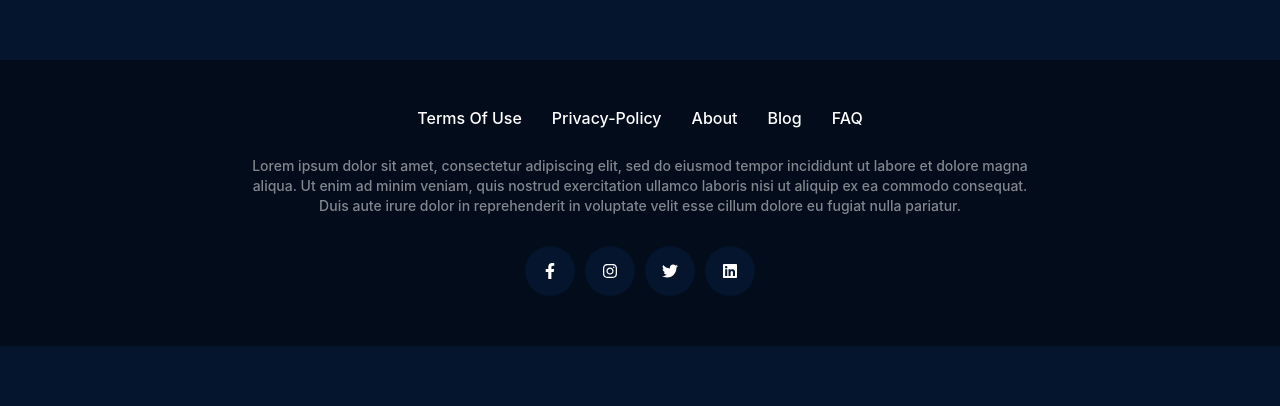
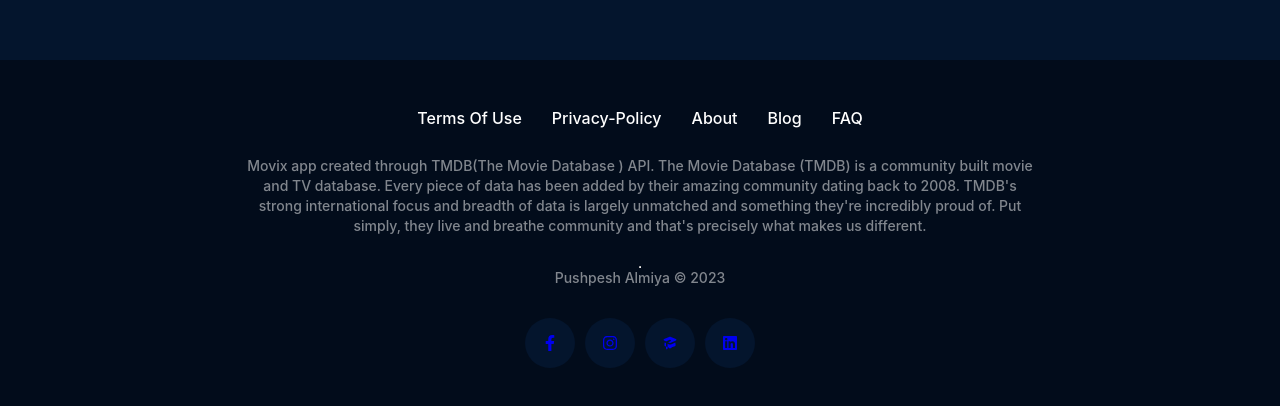
Before and after one commit to Pushpesh-Almiya/Movix, a React (Vite) app: page /search/1 in a window 1280 px wide. Shown: the part 640-1046 px from the top of the page. Before the commit the page ends 986 px from the top, so only its background shows below. Built offline with nearby package versions, Linux system fonts and the light colour scheme; no server answers.

Commit message:
Movix App wrap up

```diff
--- a/src/components/carousel/Carousel.jsx
+++ b/src/components/carousel/Carousel.jsx
@@ -6,7 +6,7 @@ import {
 import "./style.scss";
 import { useSelector } from "react-redux";
 import PosterFallback from "../../assets/no-poster.png";
-import ContentWrapper from "../contentWrapper/contentWrapper";
+import ContentWrapper from "../contentWrapper/ContentWrapper";
 import CircleRating from "../circleRating/CircleRating";
 import Img from "../../components/lazyLoadImage/Img";
 import dayjs from "dayjs";
--- a/src/components/footer/Footer.jsx
+++ b/src/components/footer/Footer.jsx
@@ -2,13 +2,14 @@ import React from "react";
 import {
     FaFacebookF,
     FaInstagram,
-    FaTwitter,
     FaLinkedin,
 } from "react-icons/fa";
+import { HiAcademicCap } from "react-icons/hi";
 
-import ContentWrapper from "../contentWrapper/contentWrapper";
+import ContentWrapper from "../contentWrapper/ContentWrapper";
 
 import "./style.scss";
+import { Link } from "react-router-dom";
 
 const Footer = () => {
     return (
@@ -22,26 +23,24 @@ const Footer = () => {
                     <li className="menuItem">FAQ</li>
                 </ul>
                 <div className="infoText">
-                    Lorem ipsum dolor sit amet, consectetur adipiscing elit, sed
-                    do eiusmod tempor incididunt ut labore et dolore magna
-                    aliqua. Ut enim ad minim veniam, quis nostrud exercitation
-                    ullamco laboris nisi ut aliquip ex ea commodo consequat.
-                    Duis aute irure dolor in reprehenderit in voluptate velit
-                    esse cillum dolore eu fugiat nulla pariatur.
+                    Movix app created through TMDB(The Movie Database ) API. The Movie Database (TMDB) is a community built movie and TV database. Every piece of data has been added by their amazing community dating back to 2008. TMDB's strong international focus and breadth of data is largely unmatched and something they're incredibly proud of. Put simply, they live and breathe community and that's precisely what makes us different.
                 </div>
+                    <hr />
+                    <div className="infoText">Pushpesh Almiya © 2023</div>
+
                 <div className="socialIcons">
-                    <span className="icon">
+                    <Link to="https://www.facebook.com/pushpesh.almiya" target="_blank" className="icon">
                         <FaFacebookF />
-                    </span>
-                    <span className="icon">
+                    </Link>
+                    <Link to="https://instagram.com/pummy2k02?utm_source=qr&igshid=MzNlNGNkZWQ4Mg%3D%3D" target="_blank" className="icon">
                         <FaInstagram />
-                    </span>
-                    <span className="icon">
-                        <FaTwitter />
-                    </span>
-                    <span className="icon">
+                    </Link>
+                    <Link to="https://pushpesh-portfolio.netlify.app/" target="_blank" className="icon">
+                        <HiAcademicCap/>
+                    </Link>
+                    <Link to="https://www.linkedin.com/in/pushpesh-almiya-786414218" target="_blank" className="icon">
                         <FaLinkedin />
-                    </span>
+                    </Link>
                 </div>
             </ContentWrapper>
         </footer>
--- a/src/components/header/Header.jsx
+++ b/src/components/header/Header.jsx
@@ -4,7 +4,7 @@ import { SlMenu } from "react-icons/sl";
 import { VscChromeClose } from "react-icons/vsc";
 import logo from "../../assets/movix-logo.svg";
 import "./style.scss";
-import ContentWrapper from "../contentWrapper/contentWrapper";
+import ContentWrapper from "../contentWrapper/ContentWrapper";
 import { useLocation, useNavigate } from "react-router-dom";
 function Header() {
   const navigate = useNavigate();
--- a/src/pages/404/ErrorPage.jsx
+++ b/src/pages/404/ErrorPage.jsx
@@ -1,11 +1,20 @@
-import React from 'react'
-import "./style.scss"
-function ErrorPage() {
-  return (
-    <div>
+import React from "react";
 
-    </div>
-  )
-}
+import "./style.scss";
 
-export default ErrorPage
+import ContentWrapper from "../../components/contentWrapper/ContentWrapper";
+import { useNavigate } from "react-router-dom";
+const ErrorPage = () => {
+  const navigate = useNavigate()
+    return (
+        <div className="pageNotFound">
+            <ContentWrapper>
+                <span className="bigText">404</span>
+                <span className="smallText">Page not found!</span>
+                <button onClick={()=>{navigate('/')}}>Go Back</button>
+            </ContentWrapper>
+        </div>
+    );
+};
+
+export default ErrorPage;
--- a/src/pages/404/style.scss
+++ b/src/pages/404/style.scss
@@ -0,0 +1,30 @@
+.pageNotFound {
+    height: 700px;
+    padding-top: 100px;
+    .contentWrapper {
+        text-align: center;
+        color: var(--black-light);
+        display: flex;
+        flex-direction: column;
+        .bigText {
+            font-size: 150px;
+            font-weight: 700;
+        }
+        .smallText {
+            font-size: 44px;
+        }
+        button{
+            color:var(--black-light);
+            cursor: pointer;
+            border-radius: 10px;
+            padding: 5px;
+            box-shadow: 5px 5px 5px 5px var(--black-light);
+            background-color: transparent;
+            border: none;
+            width: 40%;
+            margin: 25px auto;font-size: 30px;
+
+
+        }
+    }
+}
--- a/src/pages/home/heroBanner/HeroBanner.jsx
+++ b/src/pages/home/heroBanner/HeroBanner.jsx
@@ -4,7 +4,7 @@ import { useNavigate } from "react-router-dom";
 import useFetch from "../../../hooks/useFetch";
 import { useSelector } from "react-redux";
 import Img from "../../../components/lazyLoadImage/Img";
-import ContentWrapper from "../../../components/contentWrapper/contentWrapper";
+import ContentWrapper from "../../../components/contentWrapper/ContentWrapper";
 function HeroBanner() {
   const [background, setBackground]= useState('');
   const [query, setQuery]= useState('');
@@ -40,7 +40,7 @@ function HeroBanner() {
               type="text"
               placeholder="Search for a movie or tv show...." onChange={(e)=>setQuery(e.target.value)} onKeyUp={searchQuery}
             />
-            <button>Search</button>
+            <button onClick={()=> navigate(`/search/${query}`)}>Search</button>
           </div>
         </div>
       </ContentWrapper>
```
